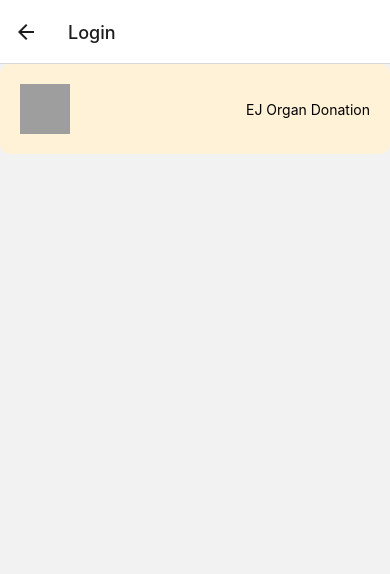
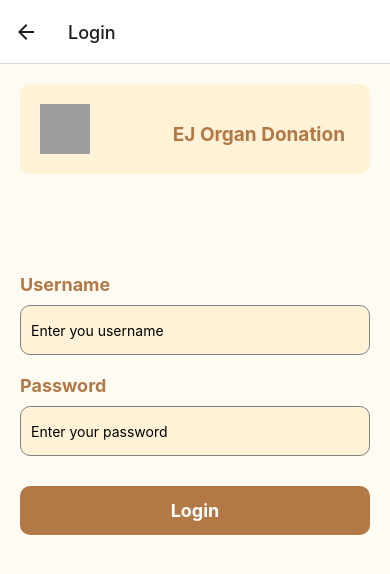
Before and after one commit to Ebaneza/organ-donation-user-app, a React Native app: screen /Login in a window 390 px wide. Shown: the top 574 px of the page. Built offline with nearby package versions, Linux system fonts and the light colour scheme; grey boxes are pictures that could not be loaded.

Commit message:
feat: input validation feature implemented

```diff
--- a/components/TheNavBar.js
+++ b/components/TheNavBar.js
@@ -32,6 +32,14 @@ const styles = StyleSheet.create({
     alignItems: "center",
     padding: 3,
   },
+
+  brandName: {
+    paddingTop: 10,
+    paddingRight: 5,
+    fontSize: 19,
+    fontWeight: "bold",
+    color: "#B27946",
+  },
 });
 
 export default TheNavBar;
--- a/components/TheTextInput.js
+++ b/components/TheTextInput.js
@@ -1,7 +1,12 @@
-import React from 'react';
-import { TextInput, StyleSheet } from 'react-native';
+import React from "react";
+import { TextInput, StyleSheet } from "react-native";
 
-const TheTextInput = ({ value, onChangeText, placeholder, secureTextEntry = false}) => {
+const TheTextInput = ({
+  value,
+  onChangeText,
+  placeholder,
+  secureTextEntry = false,
+}) => {
   return (
     <TextInput
       style={styles.input}
@@ -17,14 +22,14 @@ const TheTextInput = ({ value, onChangeText, placeholder, secureTextEntry = fals
 const styles = StyleSheet.create({
   input: {
     height: 50,
-        borderColor: 'gray',
-        backgroundColor: '#FFF2D7',
+    borderColor: "gray",
+    backgroundColor: "#FFF2D7",
     borderWidth: 1,
     paddingHorizontal: 10,
     marginBottom: 10,
     borderRadius: 10,
     marginTop: 10,
-        marginBottom: 10
+    marginBottom: 10,
   },
 });
 
--- a/pages/TheLoginPage.js
+++ b/pages/TheLoginPage.js
@@ -1,12 +1,120 @@
-import { View } from "react-native";
+import {
+  View,
+  StyleSheet,
+  Text,
+  ScrollView,
+  TouchableOpacity,
+} from "react-native";
 import TheNavBar from "../components/TheNavBar";
+import TheTextInput from "../components/TheTextInput";
+import { useForm, Controller } from "react-hook-form";
 
 const TheLoginPage = () => {
+  const {
+    control,
+    handleSubmit,
+    formState: { errors },
+  } = useForm({
+    defaultValues: {
+      username: "",
+      password: "",
+    },
+  });
+
+  const onSubmit = (data) => {
+    // alert(data);
+    console.log(data);
+  };
+
   return (
-    <View>
+    <View style={styles.container}>
       <TheNavBar />
+
+      <ScrollView automaticallyAdjustKeyboardInsets={true}>
+        {/* Username */}
+        <View style={{ marginTop: 100 }}>
+          <Text style={styles.label}>Username</Text>
+          <Controller
+            control={control}
+            rules={{
+              required: true,
+            }}
+            render={({ field: { onChange, onBlur, value } }) => (
+              <TheTextInput
+                onBlur={onBlur}
+                onChangeText={onChange}
+                value={value}
+                placeholder="Enter you username"
+              />
+            )}
+            name="username"
+          />
+          {errors.username && (
+            <Text style={styles.errorMsg}>Username can not be empty.</Text>
+          )}
+        </View>
+
+        {/* Password */}
+        <View style={{ marginTop: 10 }}>
+          <Text style={styles.label}>Password</Text>
+          <Controller
+            control={control}
+            rules={{ required: true }}
+            render={({ field: { onChange, onBlur, value } }) => (
+              <TheTextInput
+                placeholder="Enter your password"
+                onBlur={onBlur}
+                onChangeText={onChange}
+                value={value}
+                secureTextEntry={true}
+              />
+            )}
+            name="password"
+          />
+          {errors.password && (
+            <Text style={styles.errorMsg}>Password can not be empty.</Text>
+          )}
+        </View>
+
+        {/* Login Button */}
+        <TouchableOpacity
+          style={{ marginTop: 20 }}
+          onPress={handleSubmit(onSubmit)}
+        >
+          <Text style={styles.loginBtn}>Login</Text>
+        </TouchableOpacity>
+      </ScrollView>
     </View>
   );
 };
 
+const styles = StyleSheet.create({
+  container: {
+    backgroundColor: "#FEFBF3",
+    height: "100%",
+    padding: 20,
+  },
+
+  loginBtn: {
+    backgroundColor: "#B27946",
+    padding: 14,
+    color: "#FFF",
+    fontSize: 18,
+    fontWeight: "bold",
+    borderRadius: 10,
+    textAlign: "center",
+  },
+
+  label: {
+    color: "#B27946",
+    fontWeight: "bold",
+    fontSize: 18,
+  },
+
+  errorMsg: {
+    color: "red",
+    fontWeight: "500",
+  },
+});
+
 export default TheLoginPage;
--- a/pages/TheSignUpPage.js
+++ b/pages/TheSignUpPage.js
@@ -64,6 +64,7 @@ const TheSignUpPage = () => {
       console.error("Error Occured: " + error);
     }
   };
+
   return (
     <View style={[styles.container, styles.logoDesign]}>
       {/* Screen header part: Logo & Name */}
@@ -233,12 +234,6 @@ const styles = StyleSheet.create({
     padding: 20,
   },
 
-  brandName: {
-    paddingTop: 10,
-    paddingRight: 20,
-    fontSize: 20,
-  },
-
   username: {
     marginTop: 34,
     fontSize: 20,
```
Lines whose indentation alone changed are shown as unchanged.
